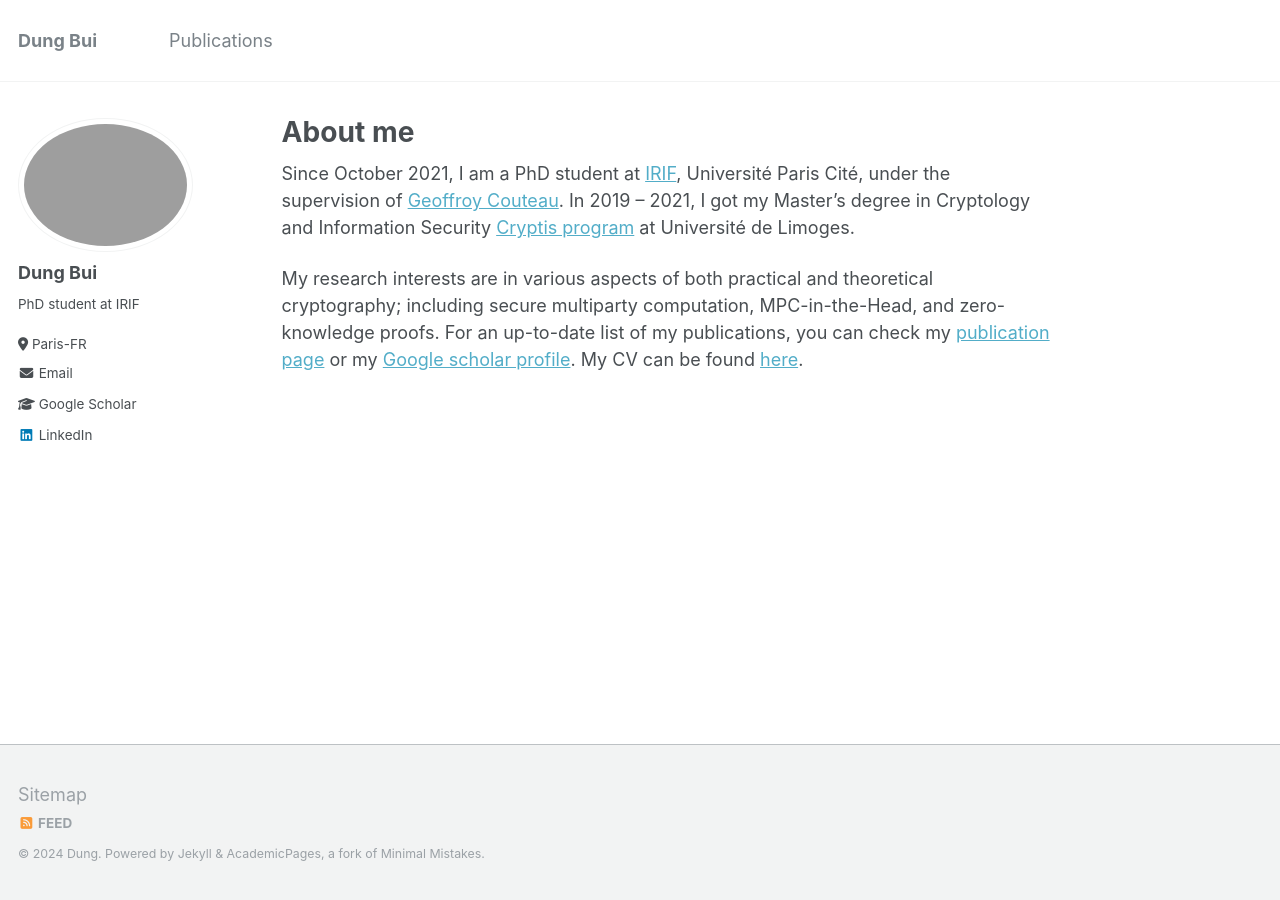
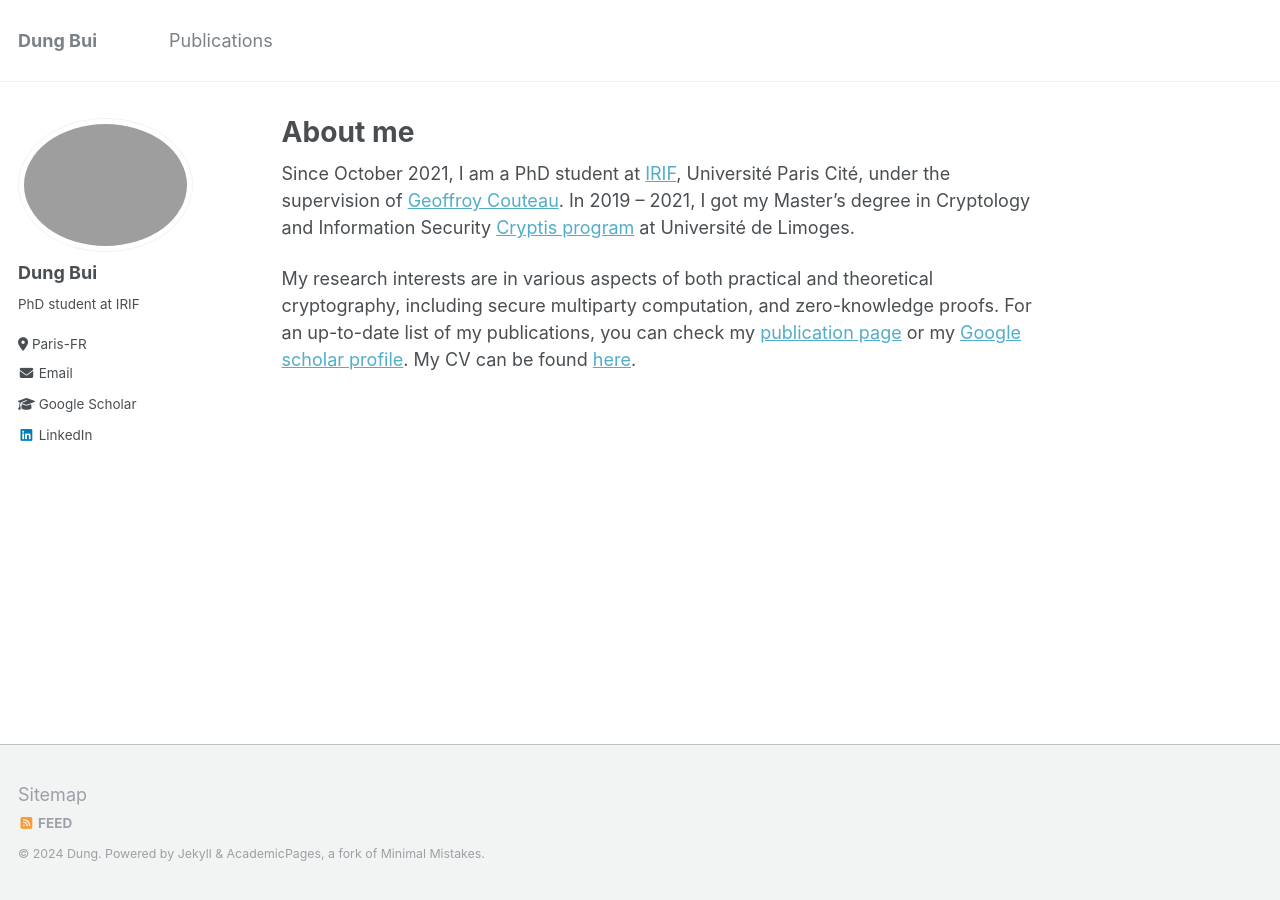
Before and after one commit to dungbui15/dungbui15.github.io, a Jekyll site: the page built from _pages/about.md, in a window 1280 px wide. Built offline with Jekyll 4.4.1, drawn with Linux system fonts in a browser that asks for light colours.

Commit message:
Update about.md

```diff
--- a/_pages/about.md
+++ b/_pages/about.md
@@ -9,4 +9,4 @@ redirect_from:
 
 Since October 2021, I am a PhD student at [IRIF](https://www.irif.fr/), Université Paris Cité, under the supervision of [Geoffroy Couteau](https://geoffroycouteau.github.io/). In 2019 -- 2021, I got my Master's degree in Cryptology and Information Security [Cryptis program](https://www.cryptis.fr/) at Université de Limoges.
 
-My research interests are in various aspects of both practical and theoretical cryptography; including secure multiparty computation, MPC-in-the-Head, and zero-knowledge proofs. For an up-to-date list of my publications, you can check my [publication page](https://dungbui15.github.io/publications/) or my [Google scholar profile](https://scholar.google.com/citations?user=StGOHMUAAAAJ&hl=en&authuser=1). My CV can be found [here](/files/PhD_CV.pdf).
+My research interests are in various aspects of both practical and theoretical cryptography, including secure multiparty computation, and zero-knowledge proofs. For an up-to-date list of my publications, you can check my [publication page](https://dungbui15.github.io/publications/) or my [Google scholar profile](https://scholar.google.com/citations?user=StGOHMUAAAAJ&hl=en&authuser=1). My CV can be found [here](/files/PhD_CV.pdf).
```
